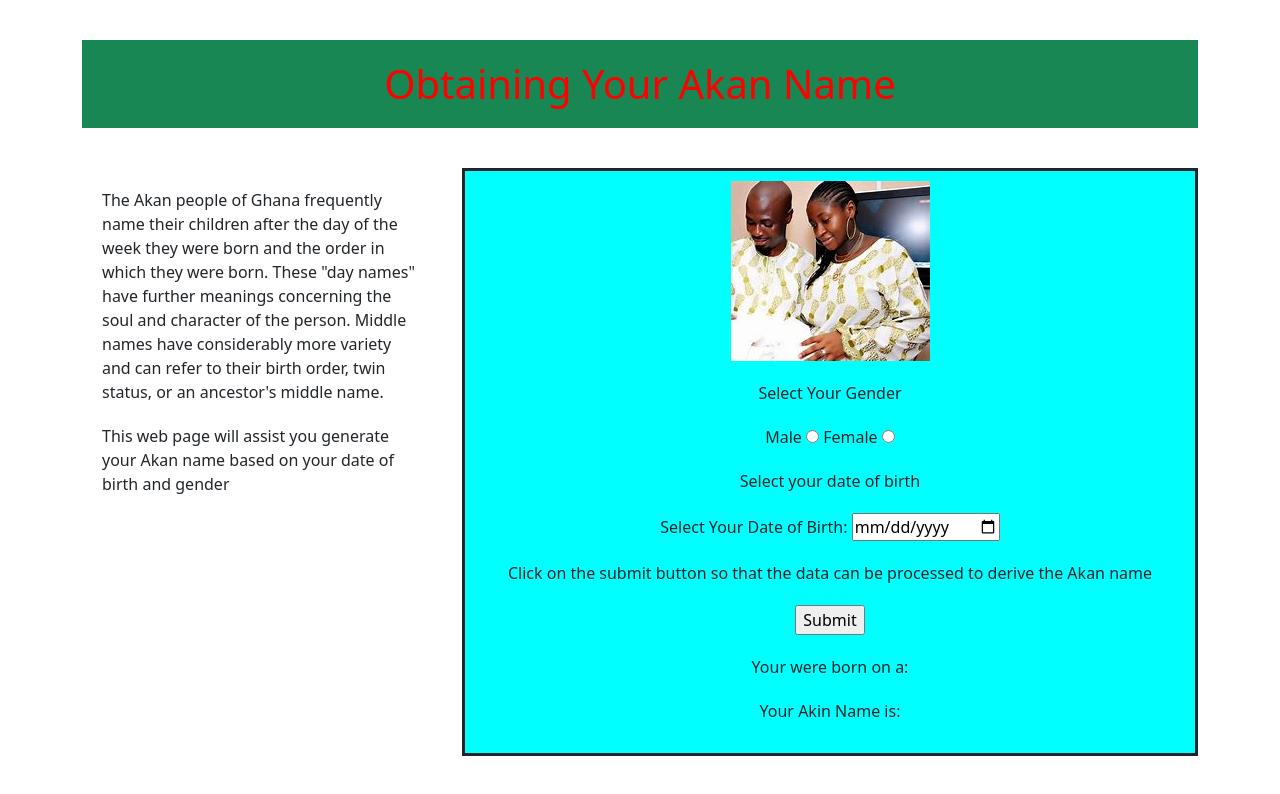
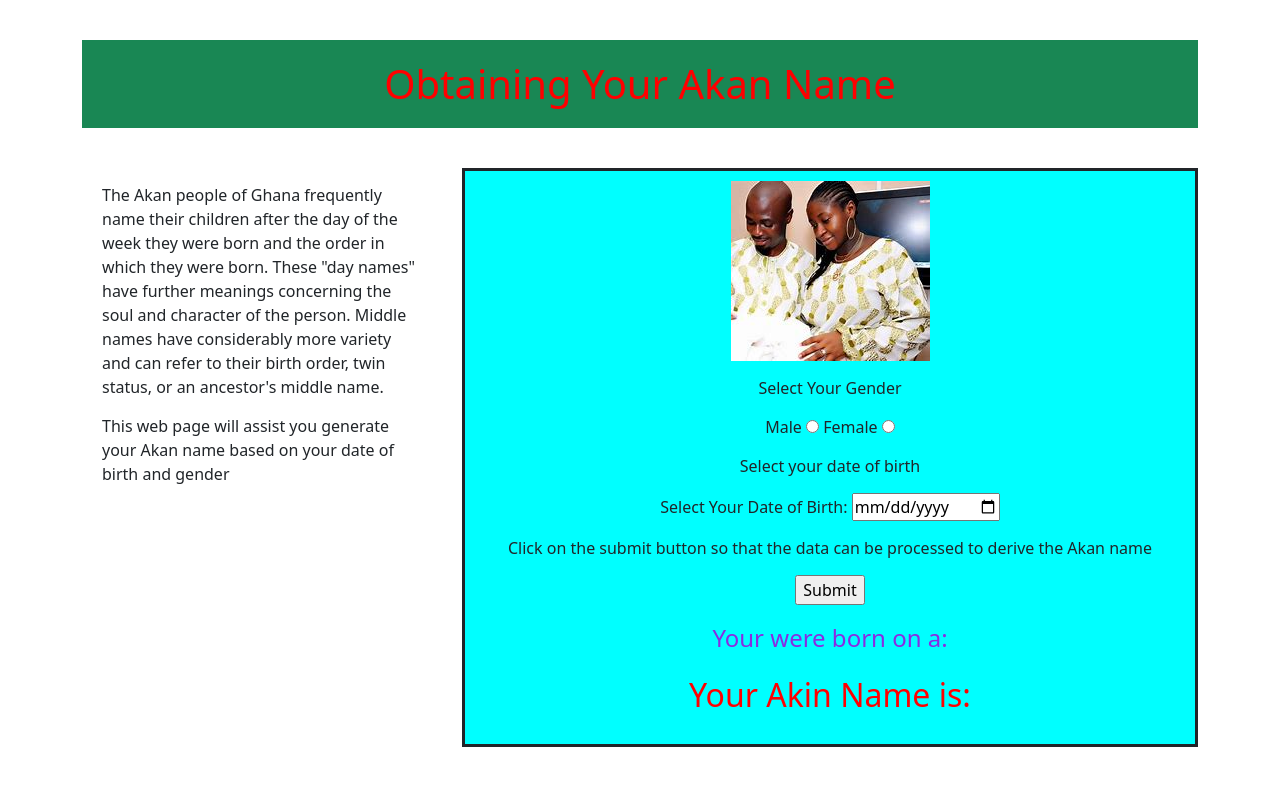
Before and after one commit to johnowino/akan-name-project, a plain HTML site: page index.html in a window 1280 px wide. Drawn offline with Linux system fonts and the light colour scheme.

Commit message:
add styles to form

```diff
--- a/css/styles.css
+++ b/css/styles.css
@@ -12,8 +12,19 @@ text-align: center;
 padding: 10px;
 }
 p {
-  margin-top: 20px;
-  margin-bottom: 20px;
+  margin-top: 15px;
+  margin-bottom: 15px;
   margin-right: 20px;
   margin-left: 20px;
 }
+
+.akin {
+font-size: 200%;
+color: red;
+}
+
+.born {
+  font-size: 150%;
+  color: blueviolet;
+
+}
--- a/index.html
+++ b/index.html
@@ -8,7 +8,7 @@
 
 </head>
 <body>
-  <div class="container">
+  <div class="container" id="main">
     <div class="row">
       <div class="col-12">
         <div class="bg-success">
@@ -37,9 +37,13 @@
           <input type="date" id="birthday" name="Birthday" min="1900-01-01">
           <P>Click on the submit button so that the data can be processed to derive the Akan name</P>
           <input type="submit" value="Submit" id="submit-button">
-          <P>Your were born on a:</P>
-          <P> Your Akin Name is:</P>
-        </form>
+          <div class="born">
+            <P>Your were born on a:</P>
+          </div>
+          <div class="akin">
+            <P> Your Akin Name is:</P>
+          </div>
+         </form>
        </div>
     </div>
   </div>
```
